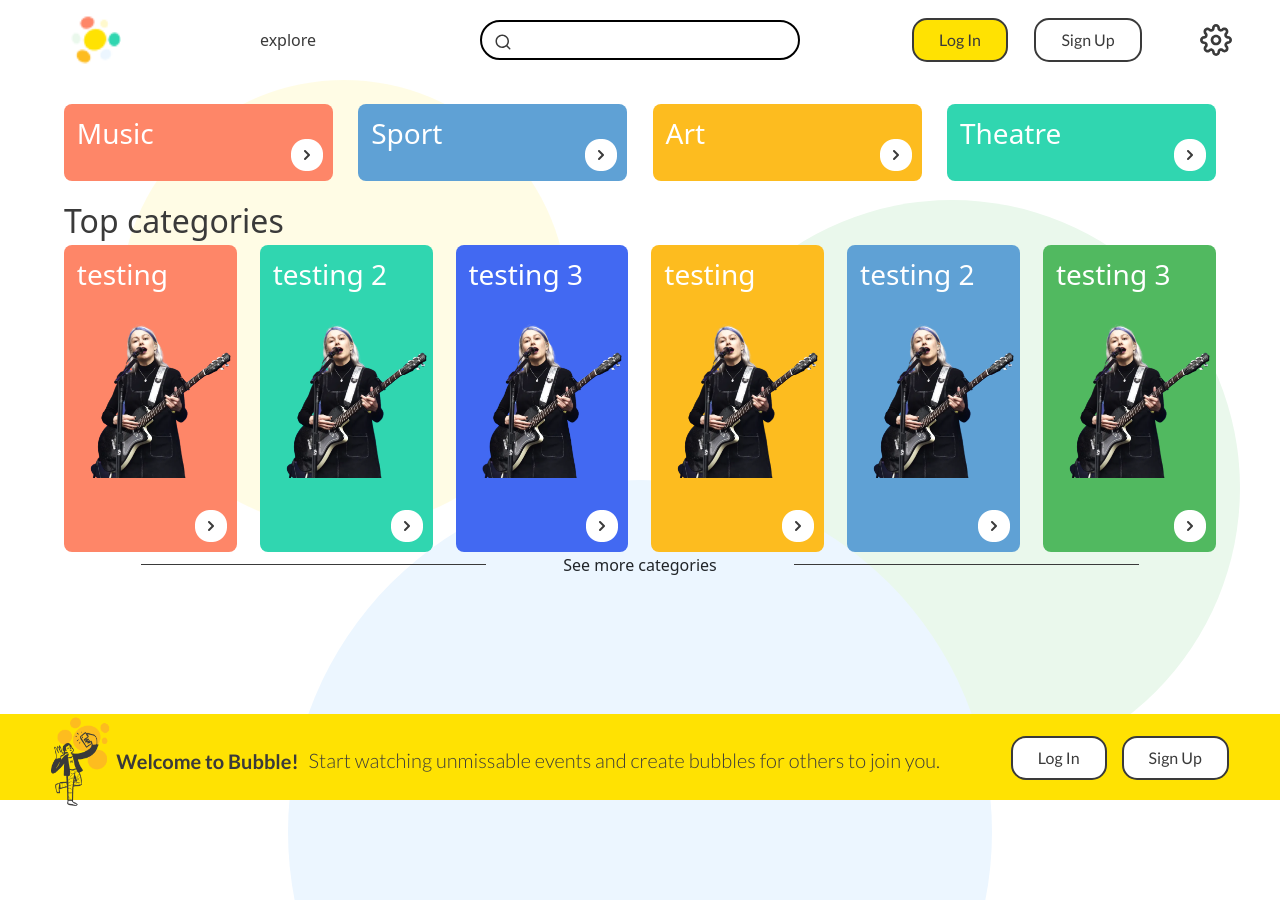
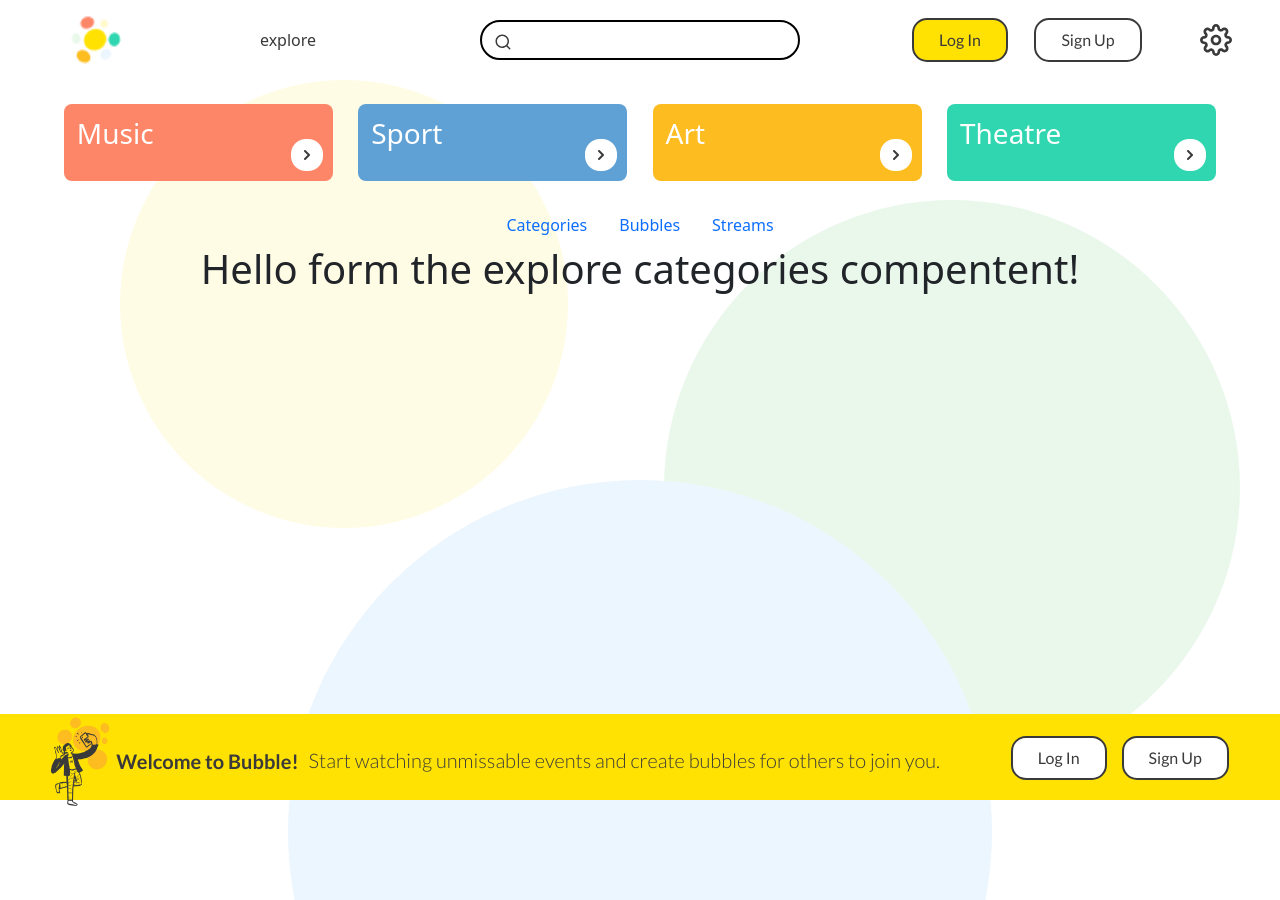
Before and after one commit to yourpalharvey/Bubble, a Next.js app in the folder frontend/: page /explore in a window 1280 px wide. Built offline with nearby package versions, Linux system fonts and the light colour scheme.

Commit message:
Nav items on explore page now show content from its respected component.

```diff
--- /dev/null
+++ b/frontend/components/exploreBubbles/index.js
@@ -0,0 +1,5 @@
+import styles from "./exploreBubbles.module.css";
+
+export const ExploreBubbles = () => {
+  return <h1>Hello form the explore bubbles compentent!</h1>;
+};
--- /dev/null
+++ b/frontend/components/exploreCategories/index.js
@@ -0,0 +1,5 @@
+import styles from "./exploreCategories.module.css";
+
+export const ExploreCategories = () => {
+  return <h1>Hello form the explore categories compentent!</h1>;
+};
--- /dev/null
+++ b/frontend/components/exploreStreams/index.js
@@ -0,0 +1,5 @@
+import styles from "./exploreStreams.module.css";
+
+export const ExploreStreams = () => {
+  return <h1>Hello form the explore streams compentent!</h1>;
+};
--- a/frontend/pages/explore/explorePageSeeds.json
+++ b/frontend/pages/explore/explorePageSeeds.json
@@ -24,7 +24,8 @@
         "Skateboarding",
         "Skiing",
         "Tennis",
-        "Motor Sport"
+        "Motor Sport",
+        "Duck Football"
       ]
     },
     {
--- a/frontend/pages/explore/index.js
+++ b/frontend/pages/explore/index.js
@@ -7,8 +7,36 @@ import { HomeTopContainer } from "../../containers/bubbleContainer";
 import { ExploreContainer } from "../../containers/exploreContainer";
 import { TallBubble, CategoryBubble } from "../../components/bubbles";
 import { CategoryContainer } from "../../containers/categoryContainer";
+import Nav from "react-bootstrap/Nav";
+import { ExploreCategories } from "../../components/exploreCategories";
+import { ExploreBubbles } from "../../components/exploreBubbles";
+import { ExploreStreams } from "../../components/exploreStreams";
 
-export default function Explore() {
+import React, { useState } from "react";
+
+export default function Explore(props) {
+  const [showCategories, setShowCategories] = useState(true);
+  const handleShowCategories = () => setShowCategories(true);
+  const handleCloseCategories = () => setShowCategories(false);
+
+  const [showBubbles, setShowBubbles] = useState(false);
+  const handleShowBubbles = () => setShowBubbles(true);
+  const handleCloseBubbles = () => setShowBubbles(false);
+
+  const [showStreams, setShowStreams] = useState(false);
+  const handleShowStreams = () => setShowStreams(true);
+  const handleCloseStreams = () => setShowStreams(false);
+
+  let contentRendered;
+
+  if (showCategories == true) {
+    contentRendered = <ExploreCategories />;
+  } else if (showBubbles == true) {
+    contentRendered = <ExploreBubbles />;
+  } else {
+    contentRendered = <ExploreStreams />;
+  }
+
   return (
     <Background>
       <Head>
@@ -27,50 +55,43 @@ export default function Explore() {
           <CategoryBubble text="Theatre" colour="var(--teal)" />
         </CategoryContainer>
 
-        <ExploreContainer title="Top categories" seeMore="See more categories">
-          <TallBubble
-            text="testing"
-            image="/phoebeBridges.png"
-            url="categories/1"
-            colour="var(--accent-red)"
-          />
+        <Nav activeKey="/categories">
+          <Nav.Item>
+            <Nav.Link
+              onClick={() => {
+                handleCloseBubbles();
+                handleCloseStreams();
+                handleShowCategories();
+              }}
+            >
+              Categories
+            </Nav.Link>
+          </Nav.Item>
+          <Nav.Item>
+            <Nav.Link
+              onClick={() => {
+                handleCloseCategories();
+                handleCloseStreams();
+                handleShowBubbles();
+              }}
+            >
+              Bubbles
+            </Nav.Link>
+          </Nav.Item>
+          <Nav.Item>
+            <Nav.Link
+              onClick={() => {
+                handleCloseCategories();
+                handleCloseBubbles();
+                handleShowStreams();
+              }}
+            >
+              Streams
+            </Nav.Link>
+          </Nav.Item>
+        </Nav>
 
-          <TallBubble
-            text="testing 2"
-            image="/phoebeBridges.png"
-            url="categories/2"
-            colour="var(--teal)"
-          />
-
-          <TallBubble
-            text="testing 3"
-            image="/phoebeBridges.png"
-            url="categories/3"
-            colour="var(--indigo)"
-          />
-
-          <TallBubble
-            text="testing"
-            date="July 28th"
-            image="/phoebeBridges.png"
-            url="categories/1"
-            colour="var(--orange)"
-          />
-
-          <TallBubble
-            text="testing 2"
-            image="/phoebeBridges.png"
-            url="categories/2"
-            colour="var(--blue)"
-          />
-
-          <TallBubble
-            text="testing 3"
-            image="/phoebeBridges.png"
-            url="categories/3"
-            colour="var(--green)"
-          />
-        </ExploreContainer>
+        <div>{contentRendered}</div>
       </div>
 
       <Footer loggedIn={false} />
```
Also changed, not shown: frontend/components/exploreBubbles/exploreBubbles.module.css (added), frontend/components/exploreCategories/exploreCategories.module.css (added), frontend/components/exploreStreams/exploreStreams.module.css (added).
